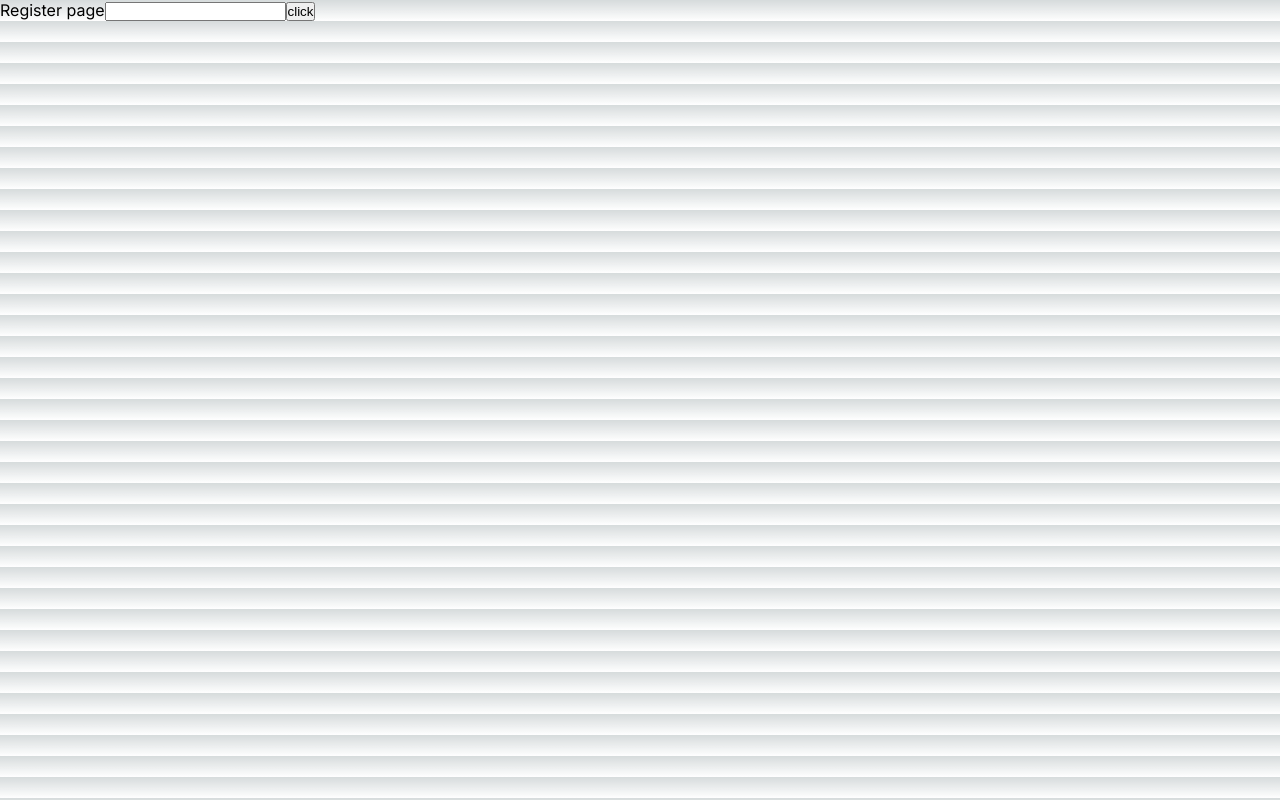
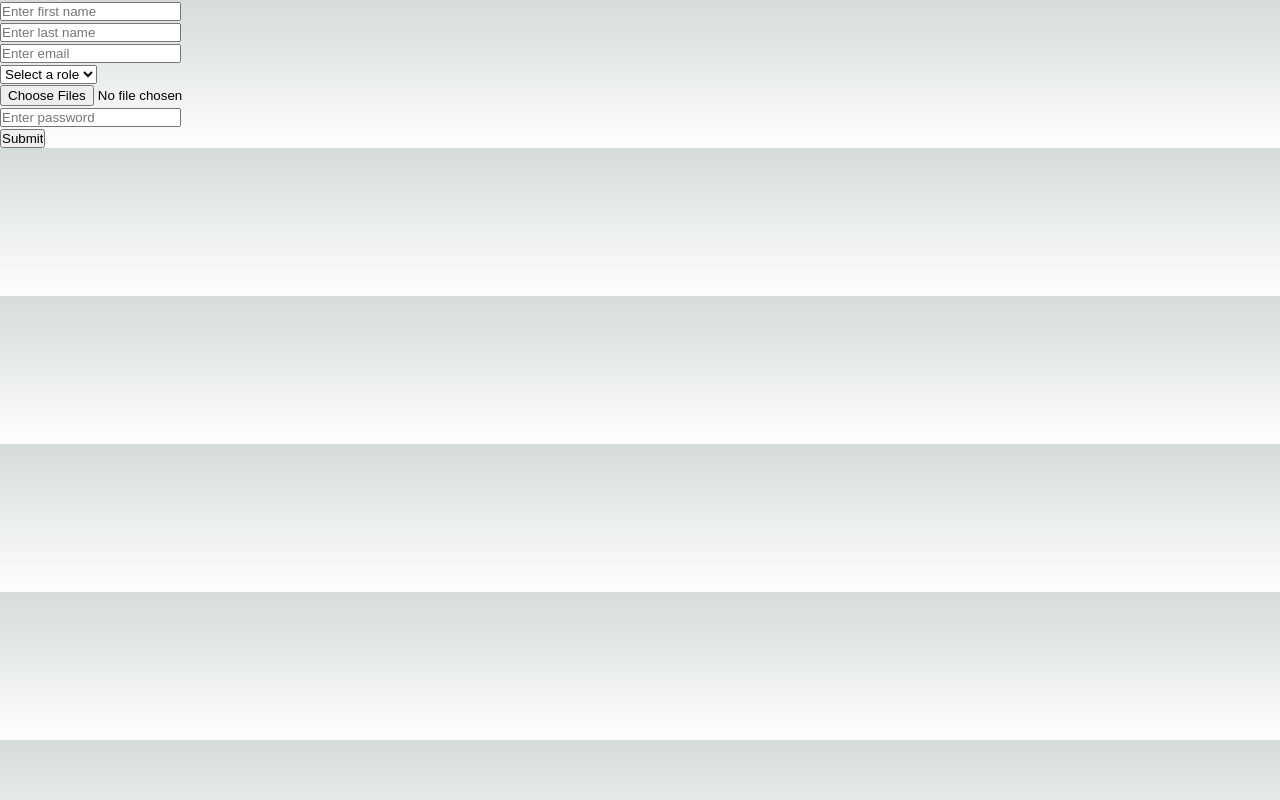
Before and after one commit to johnkegz/cobbleweb-api, a Next.js app in the folder front-end/: page /register in a window 1280 px wide. Built offline with nearby package versions, Linux system fonts and the light colour scheme.

Commit message:
add registraton form

```diff
--- a/front-end/package.json
+++ b/front-end/package.json
@@ -18,7 +18,11 @@
     "next": "13.4.19",
     "react": "18.2.0",
     "react-dom": "18.2.0",
+    "react-hook-form": "^7.46.1",
     "react-redux": "^8.1.2",
     "typescript": "5.2.2"
+  },
+  "devDependencies": {
+    "@hookform/devtools": "^4.3.1"
   }
 }
--- /dev/null
+++ b/front-end/src/api/auth.ts
@@ -0,0 +1,27 @@
+import { createAsyncThunk } from '@reduxjs/toolkit';
+
+type UserData = {
+  firstName: string;
+  lastName: string;
+  email: string;
+  role: string;
+  photos: string;
+  password: string;
+}
+
+// Define an asynchronous thunk action creator
+export const registerUser = createAsyncThunk('auth/registerUser', async (userData: UserData) => {
+    try{
+  const response = await fetch("/api/register",{
+    method: "POST",
+    body: JSON.stringify(userData),
+    headers: {
+        "Content-type": "application/json; charset=UTF-8"
+    }});
+  const data = await response.json();
+  return data;
+}catch(e){
+    console.log("e +++>", e);
+    return e
+}
+});
--- a/front-end/src/app/Components/SignUp.tsx
+++ b/front-end/src/app/Components/SignUp.tsx
@@ -2,26 +2,109 @@
 
 import { testRedux } from '@/redux/features/authSlice';
 import { AppDispatch, useAppSelector } from '@/redux/store';
-import { useState } from 'react';
 import { useDispatch } from 'react-redux';
+import { useForm, SubmitHandler } from "react-hook-form"
+import { DevTool } from '@hookform/devtools'
+import { registerUser } from '@/api/auth';
+
+type Inputs = {
+  firstName: string;
+  lastName: string;
+  email: string;
+  role: string;
+  photos: string;
+  password: string;
+}
 
 const SignUp = () => {
-    const [userName, setUsername] = useState("");
     const dispatch = useDispatch<AppDispatch>();
-
-    const onClickLogin = () => {
-        dispatch(testRedux(userName))
-    }
-
-    const store = useAppSelector(state => state);
-
-    console.log('store ++++>', store.authReducer.value)
+    const {
+    register,
+    handleSubmit,
+    formState: { errors },
+    control
+  } = useForm<Inputs>()
+  const onSubmit: SubmitHandler<Inputs> = (data) => {
+    dispatch(registerUser(data))
+    console.log(">>>>",data)
+  }
 
     return (
         <div>
-            Register page
-            <input type='text' onChange={(e) => setUsername(e.target.value)}/>
-            <button onClick={onClickLogin}>click</button>
+            <form onSubmit={handleSubmit(onSubmit)} noValidate>
+            <input
+                placeholder='Enter first name'
+                {...register("firstName", {
+                    required: {
+                        value:true, message: 'First name is required'
+                    },
+                    minLength: { value: 2, message: "First name must have a minimum of 2 characters." },
+                    maxLength: { value: 25, message: "First name must have a maximum of 25 characters." },
+                })
+            }
+            />
+            <p>{errors.firstName?.message}</p>
+            <input
+                placeholder='Enter last name'
+                {...register("lastName", {
+                    required: {
+                        value:true, message: 'Last name is required.'
+                    },
+                    minLength: { value: 2, message: "Last name must have a minimum of 2 characters." },
+                    maxLength: { value: 25, message: "Last name must have a maximum of 25 characters." },
+                })
+            }
+            />
+            <p>{errors.lastName?.message}</p>
+            <input
+                type="email"
+                placeholder='Enter email'
+                {...register("email", {
+                    required: "Email is required.",
+                    pattern: {
+                    value: /^[A-Z0-9._-]+@[A-Z0-9._-]+\.[A-Z]+$/i,
+                    message: "Invalid email format.",
+                    }
+                })
+                }
+            />
+            <p>{errors.email?.message}</p>
+            <select {...register("role", { required: "Role is required." })}>
+                <option value="">Select a role</option>
+                <option value="admin">Admin</option>
+                <option value="user">User</option>
+            </select>
+            <p>{errors.role?.message}</p>
+            <input
+                type="file"
+                multiple
+                accept="image/*"
+                placeholder="Choose at least 4 photos"
+                {...register("photos", {
+                    validate: (fieldValue) => fieldValue.length  >= 4 || "At least 4 photos should be selected."
+                })}
+            />
+            {/* TODO: Test accept="image/*" */}
+            <p>{errors.photos?.message}</p>
+            <input
+                placeholder='Enter password'
+                {...register("password",
+                { required: {
+                        value:true, message: 'Password is required'
+                    },
+                    minLength: { value: 6, message: "Password should have a minimum of 6 characters." },
+                    maxLength: { value: 50, message: "Password should have a maximum of 50 characters." },
+                    pattern: {
+                        value: /\d/,
+                        message: "Password must contain at least 1 number.",
+                    },
+                    })
+                }
+            />
+            <p>{errors.password?.message}</p>
+            <input type="submit" />
+            </form>
+            <DevTool control={control} />
         </div>
     );
 }
--- a/front-end/src/redux/features/authSlice.ts
+++ b/front-end/src/redux/features/authSlice.ts
@@ -1,21 +1,24 @@
+import { registerUser } from '@/api/auth';
 import { createSlice, PayloadAction} from '@reduxjs/toolkit';
-import { type } from 'os';
 
 type InitialState = {
    value: AuthState
+   error: string
 }
 
 type AuthState = {
-        isAUth: boolean,
-        userName: string ,
-        uid: string
+        isAUth: boolean;
+        userName: string;
+        loading: 'idle' | 'pending' | 'succeeded' | 'failed'
     }
 
 const initialState = {
     value: {
         isAUth: false,
-        userName: ''
-    } as AuthState
+        userName: '',
+        loading: 'idle',
+    } as AuthState,
+    error: ''
 } as InitialState;
 
 export const auth = createSlice({
@@ -26,7 +29,22 @@ export const auth = createSlice({
             state.value.isAUth = true;
             state.value.userName = action.payload;
         }
-    }
+    },
+    extraReducers: (builder) => {
+    builder
+    .addCase(registerUser.pending, (state) => {
+        console.log("registerUser +++>", registerUser)
+      state.value.loading = 'pending';
+    })
+    .addCase(registerUser.fulfilled, (state, action) => {
+        console.log("registerUser +++>", registerUser)
+      state.value.loading = 'succeeded';
+    })
+    .addCase(registerUser.rejected, (state, action) => {
+        console.log("registerUser +++>", registerUser)
+      state.value.loading = 'failed';
+    });
+  },
 })
 
  export const { testRedux } = auth.actions;
```
Also changed, not shown: 1 other file (tests, documents, lock files or other folders).
